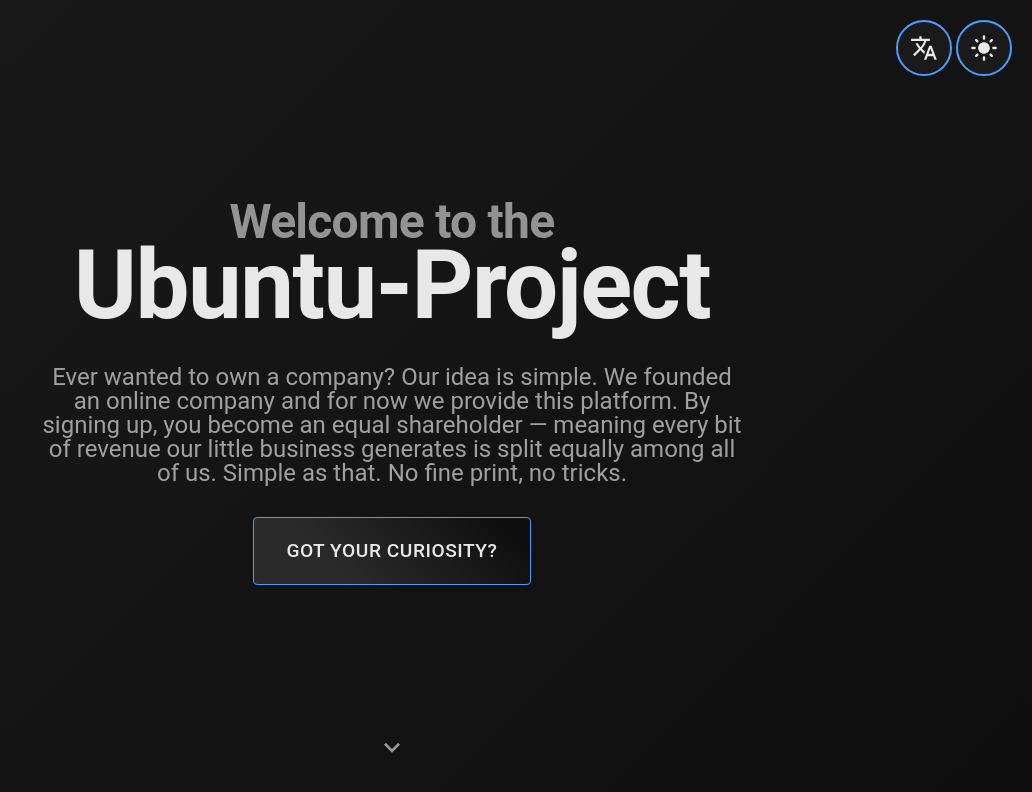
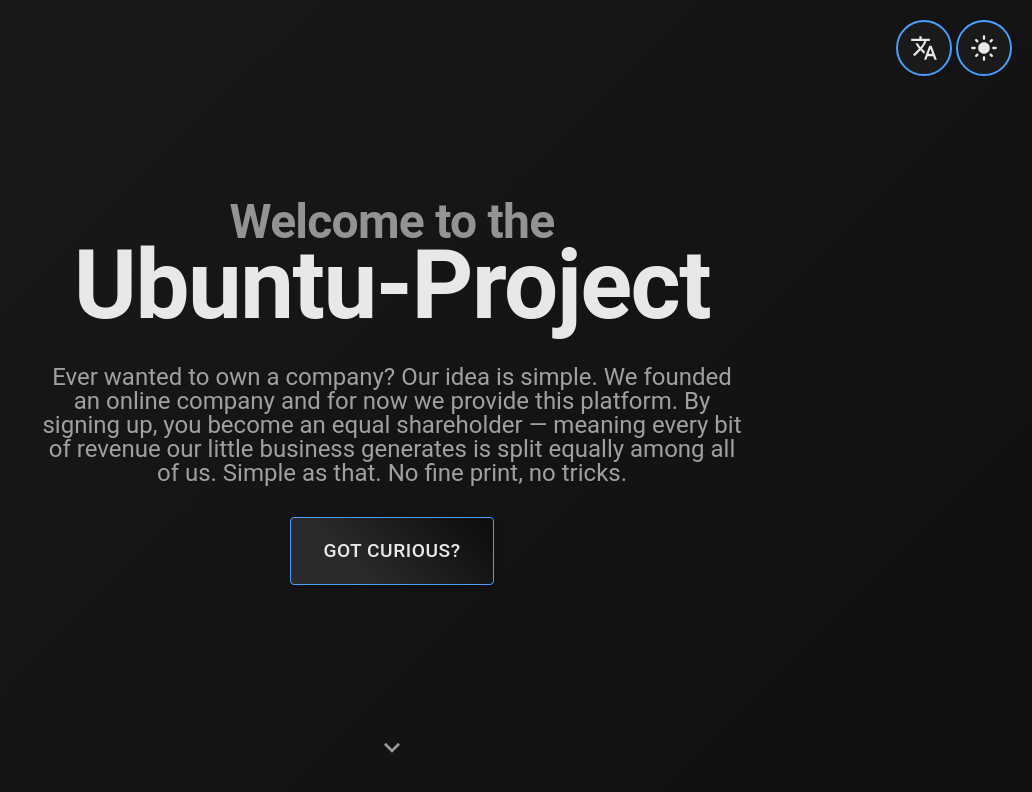
Before and after one commit to Siefke1/the-ubuntu-project, a React (Vite) app: page / in a window 1280 px wide. Shown: the top 792 px of the page, without its empty margins (248-1280 px from the left). Built offline with nearby package versions, Linux system fonts and the light colour scheme.

Commit message:
more translation edits

```diff
--- a/src/texts/translations.ts
+++ b/src/texts/translations.ts
@@ -61,7 +61,7 @@ export const translations: Record<string, Translations> = {
       title: "Ubuntu-Project",
       description:
         "Ever wanted to own a company? Our idea is simple. We founded an online company and for now we provide this platform. By signing up, you become an equal shareholder — meaning every bit of revenue our little business generates is split equally among all of us. Simple as that. No fine print, no tricks.",
-      button: "Got your curiosity?",
+      button: "Got curious?",
     },
     about: {
       title: "Here's the plan...",
@@ -128,7 +128,7 @@ export const translations: Record<string, Translations> = {
       welcome: "Willkommen beim",
       title: "Ubuntu-Projekt",
       description:
-        "Hast du schon mal davon geträumt, ein Unternehmen zu besitzen? Unsere Idee ist simpel. Wir haben ein Online-Unternehmen gegründet und stellen momentan diese Plattform zur Verfügung. Durch die Anmeldung bei uns, wirst du zum gleichberechtigten Aktionär — das bedeutet, jeder Cent Umsatz, den unser kleines Unternehmen generiert, wird gleichmäßig unter uns allen aufgeteilt. Keine versteckten Kosten, keine Tricks.",
+        "Hast Du mal davon geträumt, dein eigenes Unternehmen zu haben? Unsere Idee ist simpel. Wir haben ein Online-Unternehmen gegründet und stellen momentan diese Plattform zur Verfügung. Durch die Anmeldung bei uns, wirst du zum gleichberechtigten Aktionär — das bedeutet, jeder Cent Umsatz, den unser kleines Unternehmen generiert, wird gleichmäßig unter uns allen aufgeteilt. Keine versteckten Kosten, keine Tricks.",
       button: "Neugierig geworden?",
     },
     about: {
@@ -141,11 +141,11 @@ export const translations: Record<string, Translations> = {
         "Wir haben mit der Erstellung eines Forums, eines Discord-Servers und eines GitHub-Repositories begonnen — offene Räume, die es uns ermöglichen, Ideen auszutauschen und zusammenzuarbeiten. Mach mit, wenn du möchtest. Jede Stimme hilft dabei, das nächste zu bauen.",
     },
     about2: {
-      title: "Etwas Wichtiges für uns:",
+      title: "Etwas das uns wichtig ist:",
       paragraph1:
         "Unser Ziel ist es nicht, ein System zu entwerfen, das Leistung mit persönlicher finanzieller Belohnung verknüpft. Wir glauben, dass wahrer Wohlstand nur auf kollektiver Ebene existiert — und wir sind entschlossen, dieses Prinzip zu bewahren.",
       paragraph2:
-        "Das bedeutet auch nicht, dass es keinerlei Hierarchien gibt. Vorerst fungieren wir — die Gründer — als Administratoren der Plattform, Server und Code-Base und dienen als funktionale Führung des Unternehmens. Langfristig streben wir ein verteilteres Modell an — die Wahl von Sprecherinnen und Sprechern nach Fachgebiet und kollektive Entscheidungsfindung.",
+        "Das bedeutet allerdings nicht, dass es keinerlei Hierarchien gibt. Vorerst fungieren wir — die Gründer — als Administratoren der Plattform, Server und Code-Base und dienen als funktionale Führung des Unternehmens. Langfristig streben wir ein verteilteres Modell an — die Wahl von Sprecherinnen und Sprechern nach Fachgebiet und kollektive Entscheidungsfindung.",
       paragraph3:
         "Die Arbeit mit uns ist nicht verpflichtend und wird es nie sein. Aber wir möchten, dass du das auch als dein Unternehmen betrachtest.",
     },
```
